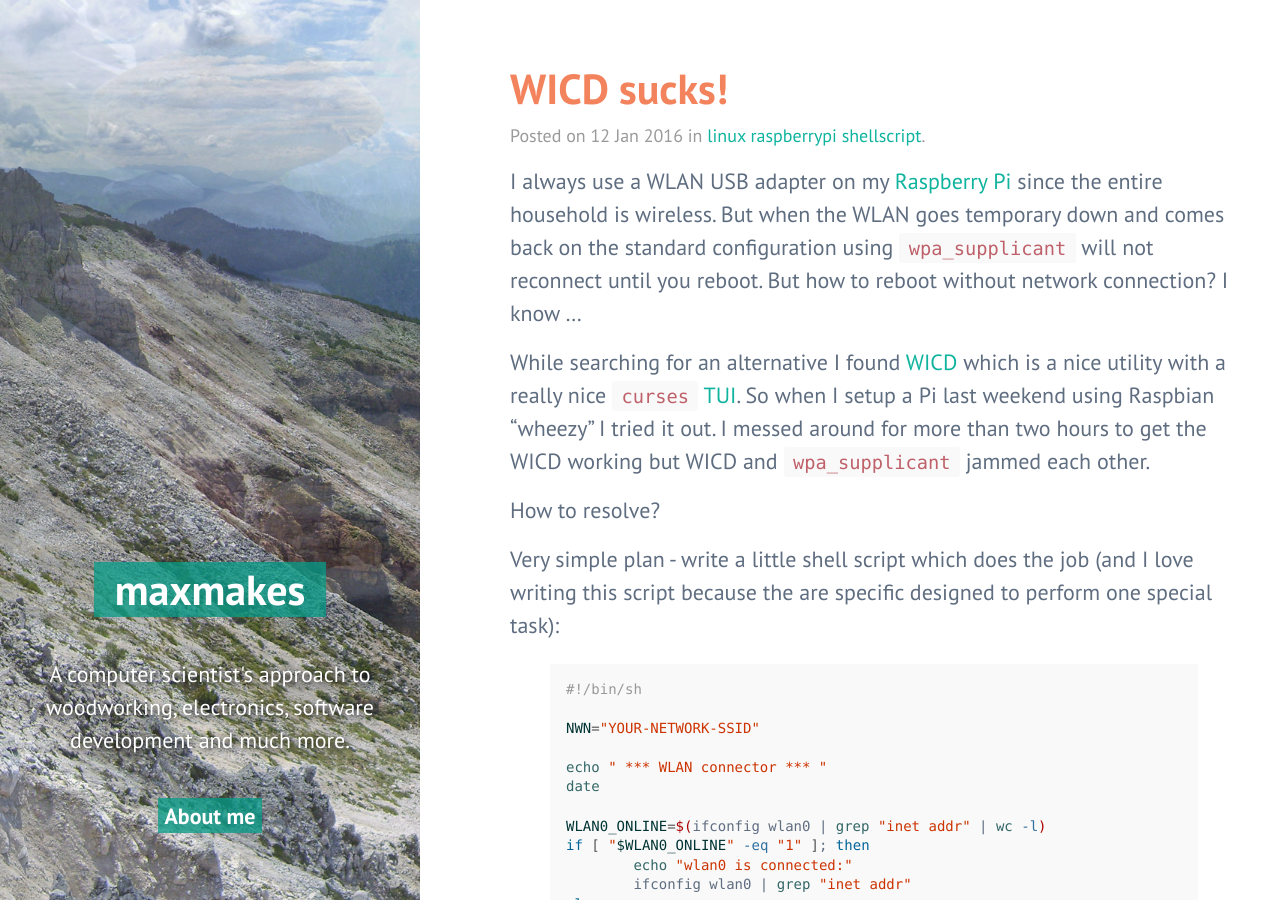
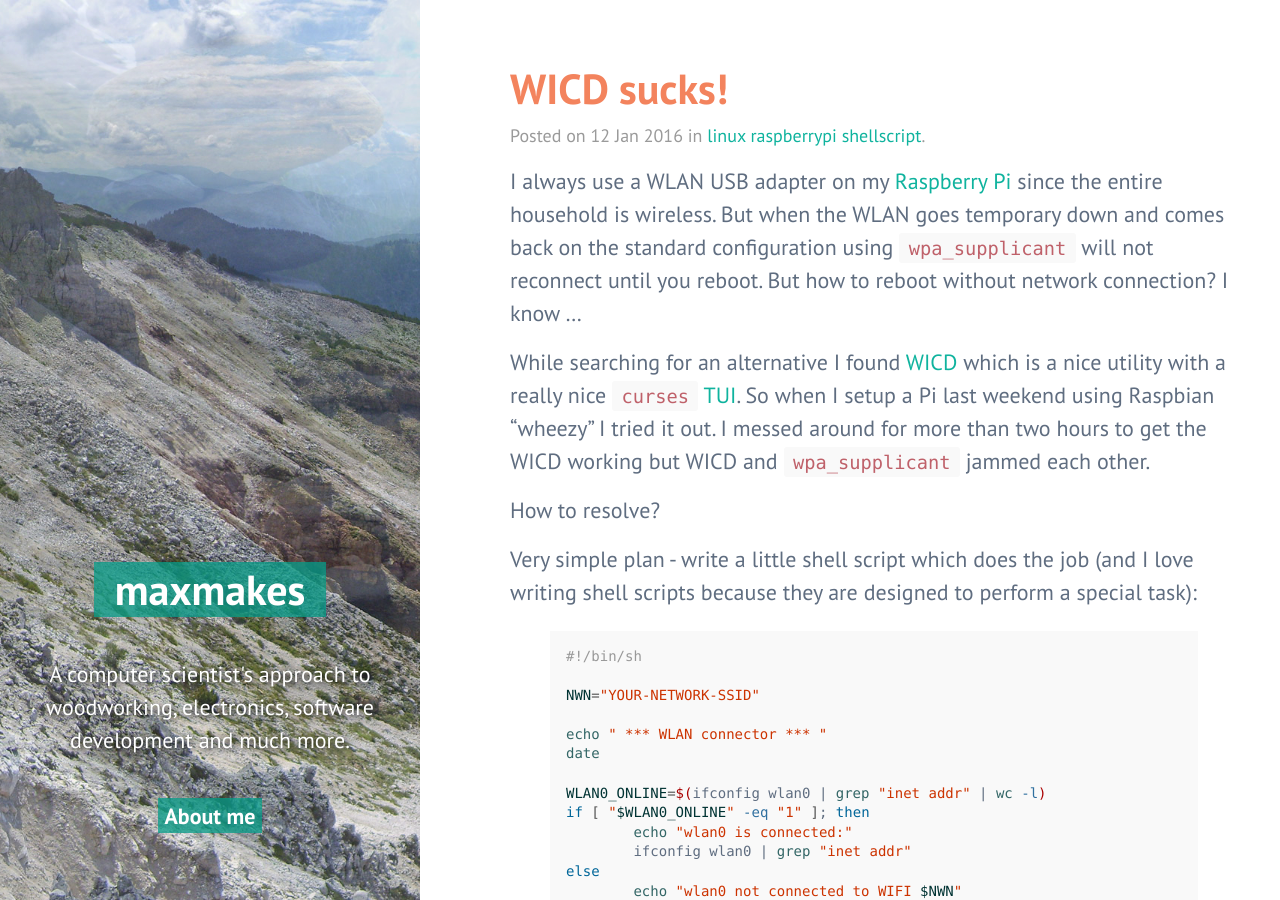
Before and after one commit to maxstrauch/maxstrauch.github.io, a Jekyll site: the page built from _posts/2016-01-12-wicd-sucks.markdown, in a window 1280 px wide and 900 px high. Built offline with Jekyll 4.4.1, drawn with Linux system fonts in a browser that asks for light colours.

Commit message:
Fixed mistake

```diff
--- a/_posts/2016-01-12-wicd-sucks.markdown
+++ b/_posts/2016-01-12-wicd-sucks.markdown
@@ -12,7 +12,7 @@ How to resolve?
 
 <!--more-->
 
-Very simple plan - write a little shell script which does the job (and I love writing this script because the are specific designed to perform one special task):
+Very simple plan - write a little shell script which does the job (and I love writing shell scripts because they are designed to perform a special task):
 
 {% highlight bash %}
 #!/bin/sh
```
